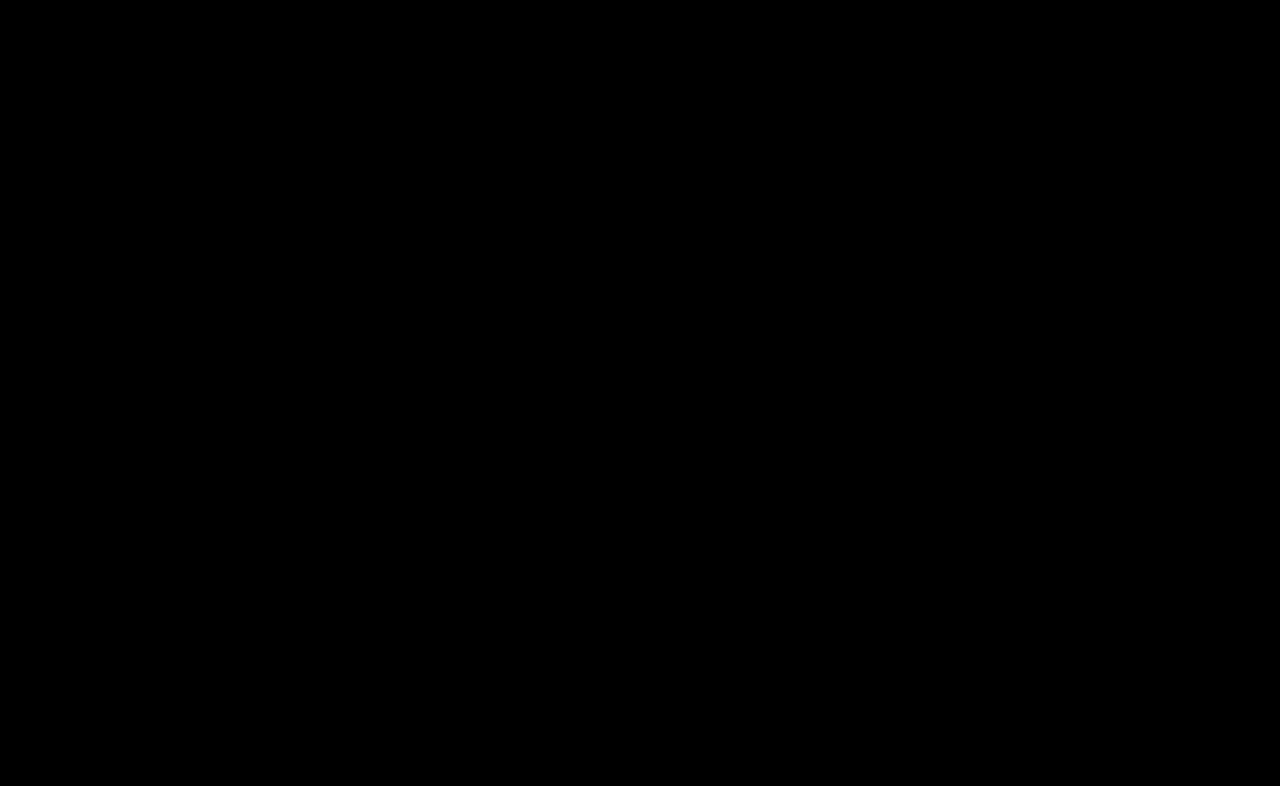
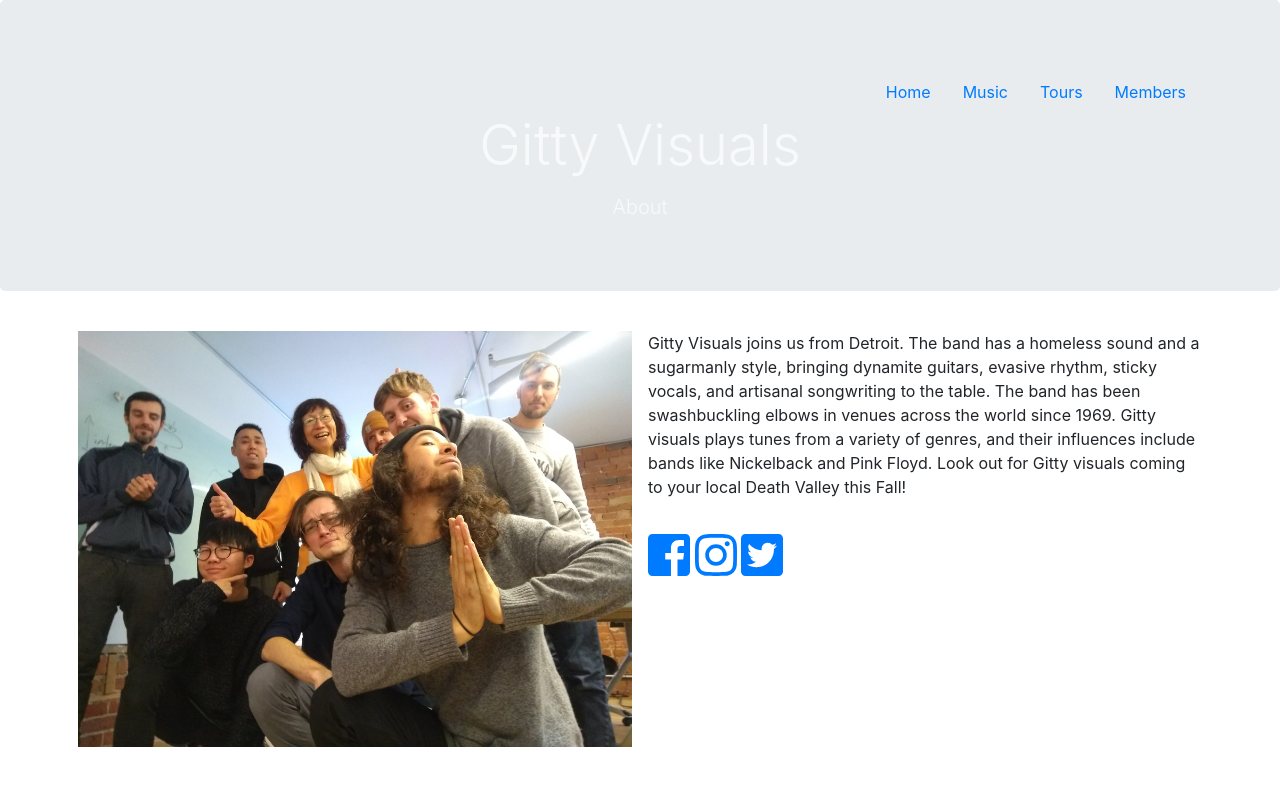
Before and after one commit to aliasunder/fan-website-project, a plain HTML site: page about.html in a window 1280 px wide. Drawn offline with nearby package versions, Linux system fonts and the light colour scheme.

Commit message:
week 1 submisubmission final

```diff
--- a/about.html
+++ b/about.html
@@ -6,10 +6,63 @@
     <meta http-equiv="X-UA-Compatible" content="ie=edge">
     <link rel="stylesheet" href="https://maxcdn.bootstrapcdn.com/bootstrap/4.0.0/css/bootstrap.min.css" integrity="sha384-Gn5384xqQ1aoWXA+058RXPxPg6fy4IWvTNh0E263XmFcJlSAwiGgFAW/dAiS6JXm"
         crossorigin="anonymous">
-    <link rel="stylesheet" type="text/css" href="../css/styles.css">
+    <link rel="stylesheet" type="text/css" href="./css/otherstyles.css">
+    <link href="https://fonts.googleapis.com/css?family=Play" rel="stylesheet">
+    <script defer src="https://use.fontawesome.com/releases/v5.0.4/js/all.js"></script>
     <title>About - Gitty Visuals</title>
 </head>
-<body>
+<body id="aboutBody">
+
+    <div class="jumbotron" id="aboutHeading">
+        <div class="container">
+            <div class="row d-flex">
+                <div class="col-12 p-2">
+                    <ul class="nav justify-content-end">
+                        <li class="nav-item">
+                            <a class="nav-link active" href="index.html">Home</a>
+                        </li>
+                        <li class="nav-item">
+                            <a class="nav-link" href="music.html">Music</a>
+                        </li>
+                        <li class="nav-item">
+                            <a class="nav-link" href="tours.html">Tours</a>
+                        </li>
+                        <li class="nav-item">
+                            <a class="nav-link" href="#">Members</a>
+                        </li>
+                    </ul>
+                    <h1 class="display-4 text-light text-center">Gitty Visuals</h1>
+                    </div>
+                </div>
+                <div class="row">
+                    <div class="col-12">
+                        <h2 class="lead text-light text-center">About</div>
+                    </div>
+                </div>
+            </div>
+        </div>
+
+        <div class="container">
+            <div class="row d-flex">
+                <div class="col-12 col-md-6 p-2">
+                    <img class="img-fluid" src="./images/theband.jpg" alt="Band posing for a picture">
+                </div>
+                <div class="col-12 col-md-6 p-2">
+                    <p>
+                        Gitty Visuals joins us from Detroit. The band has a homeless sound and a sugarmanly style, bringing dynamite guitars, evasive
+                        rhythm, sticky vocals, and artisanal songwriting to the table. The band has been swashbuckling elbows in venues across the
+                        world since 1969. Gitty visuals plays tunes from a variety of genres, and their influences include bands like Nickelback
+                        and Pink Floyd. Look out for Gitty visuals coming to your local Death Valley this Fall!
+                    </p>
+                    <p class="pt-3">
+                        <a href="https://brainstation.io"><i class="fab fa-facebook-square fa-3x"></i></a>
+                        <a href="https://brainstation.io"><i class="fab fa-instagram fa-3x"></i></a>
+                        <a href="https://brainstation.io"><i class="fab fa-twitter-square fa-3x"></i></a>
+                    </p>
+                </div>
+            </div>
+        </div>
+
 
     <script src="https://code.jquery.com/jquery-3.2.1.slim.min.js" integrity="sha384-KJ3o2DKtIkvYIK3UENzmM7KCkRr/rE9/Qpg6aAZGJwFDMVNA/GpGFF93hXpG5KkN"
         crossorigin="anonymous">
--- a/css/styles.css
+++ b/css/styles.css
@@ -8,9 +8,9 @@ html, body {
 }
 
 .carousel img{
-    height: 30rem;
-    padding-left: 10rem;
-    padding-right: 10rem;
+    height: 31rem;
+    padding-left: 13rem;
+    padding-right: 13rem;
 }
 
 .row .video {
--- a/css/tourstyles.css
+++ /dev/null
@@ -1,16 +0,0 @@
-html, body {
-    font-family: 'Play', sans-serif;
-    background-color: rgba(39, 37, 37, 0.897);
-}
-
-.jumbotron {
-    background-color: rgb(231, 123, 0);
-}
-
-.nav-link {
-    color: white;
-}
-
-table {
-    opacity: 0.9;
-}
```
Also changed, not shown: music.html (+59 -5 lines), tours.html (+5 -4 lines), images/Orange Space.jpg, images/TheFutureIsWaiting.jpeg, 3 other files.
